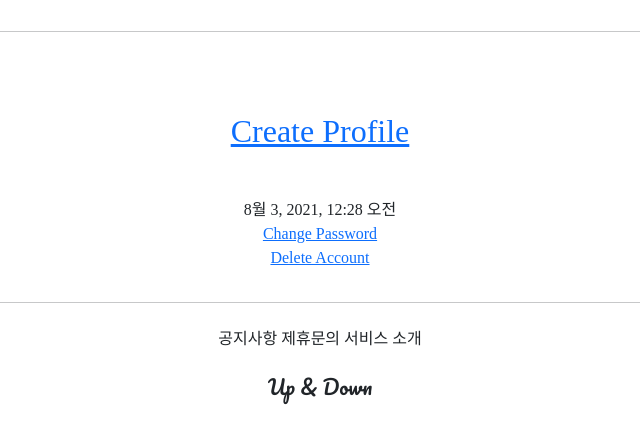
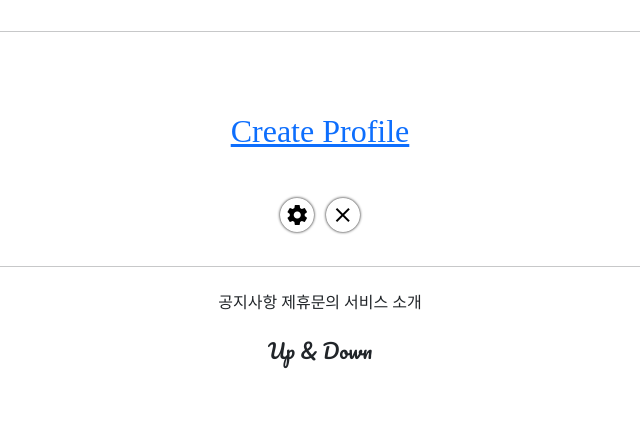
Before and after one commit to updaun/DjangoMyself, a Django app: template accountapp/templates/accountapp/detail.html in a window 1280 px wide. Shown: the part 137-581 px from the top of the page, without its empty margins (320-960 px from the left). Run offline with Django 3.2, Linux system fonts and the light colour scheme; the template is opened without the code that fills it: values that come from a table or form of the project are taken from there, others are empty; the visitor is signed in with stand-in values (Sample User, id 1); data comes from the database, SQL or seed files in the repository; parts of the project's set-up code (start-up, migrations or seed data) failed here and were passed over; some libraries are stand-ins or nearby versions; some web fonts are replaced.

Commit message:
add account update delete icon

```diff
--- a/accountapp/templates/accountapp/detail.html
+++ b/accountapp/templates/accountapp/detail.html
@@ -29,19 +29,16 @@
             {% endif %}
         </div>
         <div>
-            <div>
-                {{ target_user.date_joined }}
-            </div>
 
             {% if user == target_user %}
             <div>
-                <a href="{% url 'accountapp:update' pk=target_user.pk %}">
-                    Change Password
+                <a href="{% url 'accountapp:update' pk=target_user.pk %}"
+                    class="material-icons round_button mx-1">
+                    settings
                 </a>
-            </div>
-            <div>
-                <a href="{% url 'accountapp:delete' pk=target_user.pk %}">
-                    Delete Account
+                <a href="{% url 'accountapp:delete' pk=target_user.pk %}"
+                    class="material-icons round_button mx-1">
+                    close
                 </a>
             </div>
             {% endif %}
```
